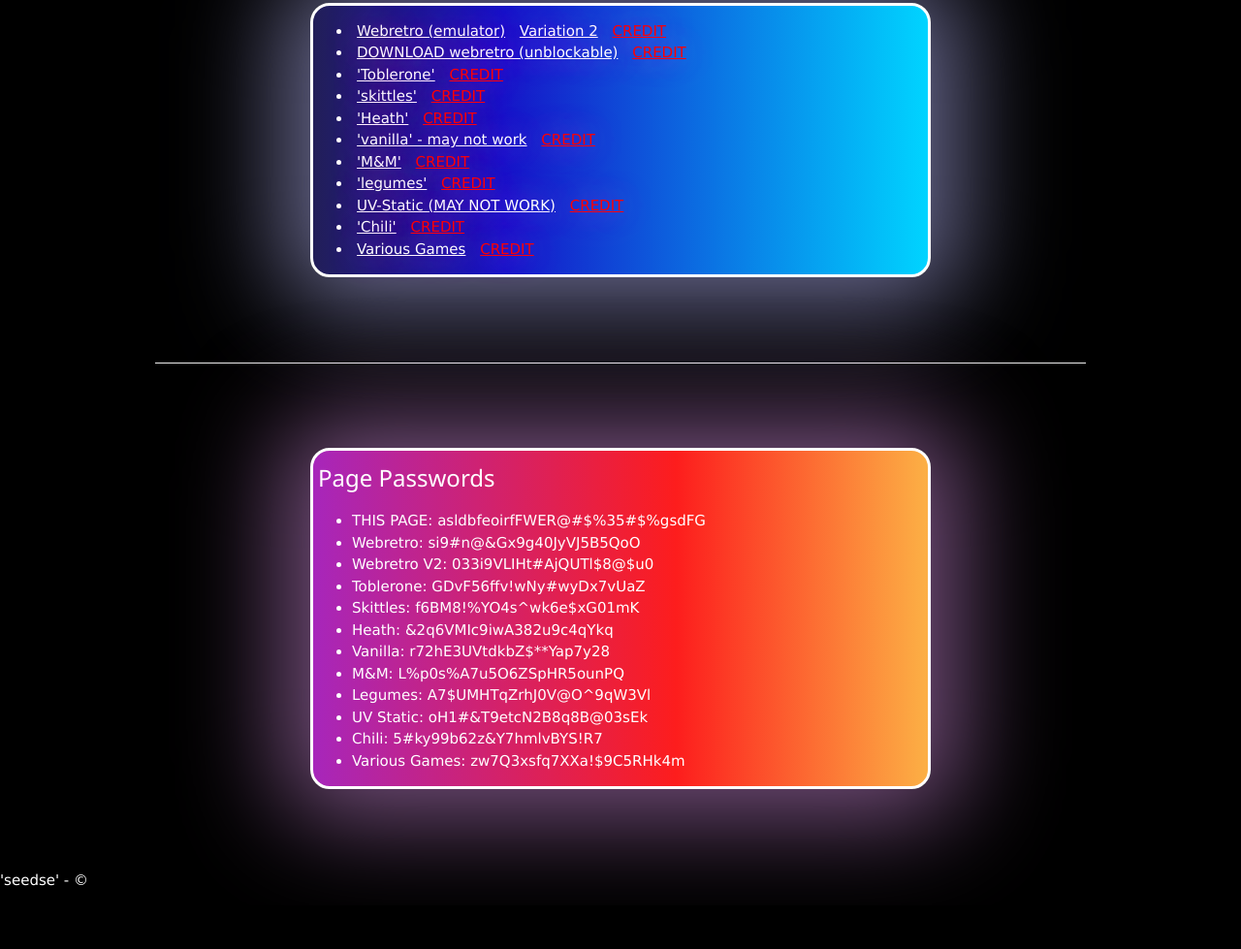
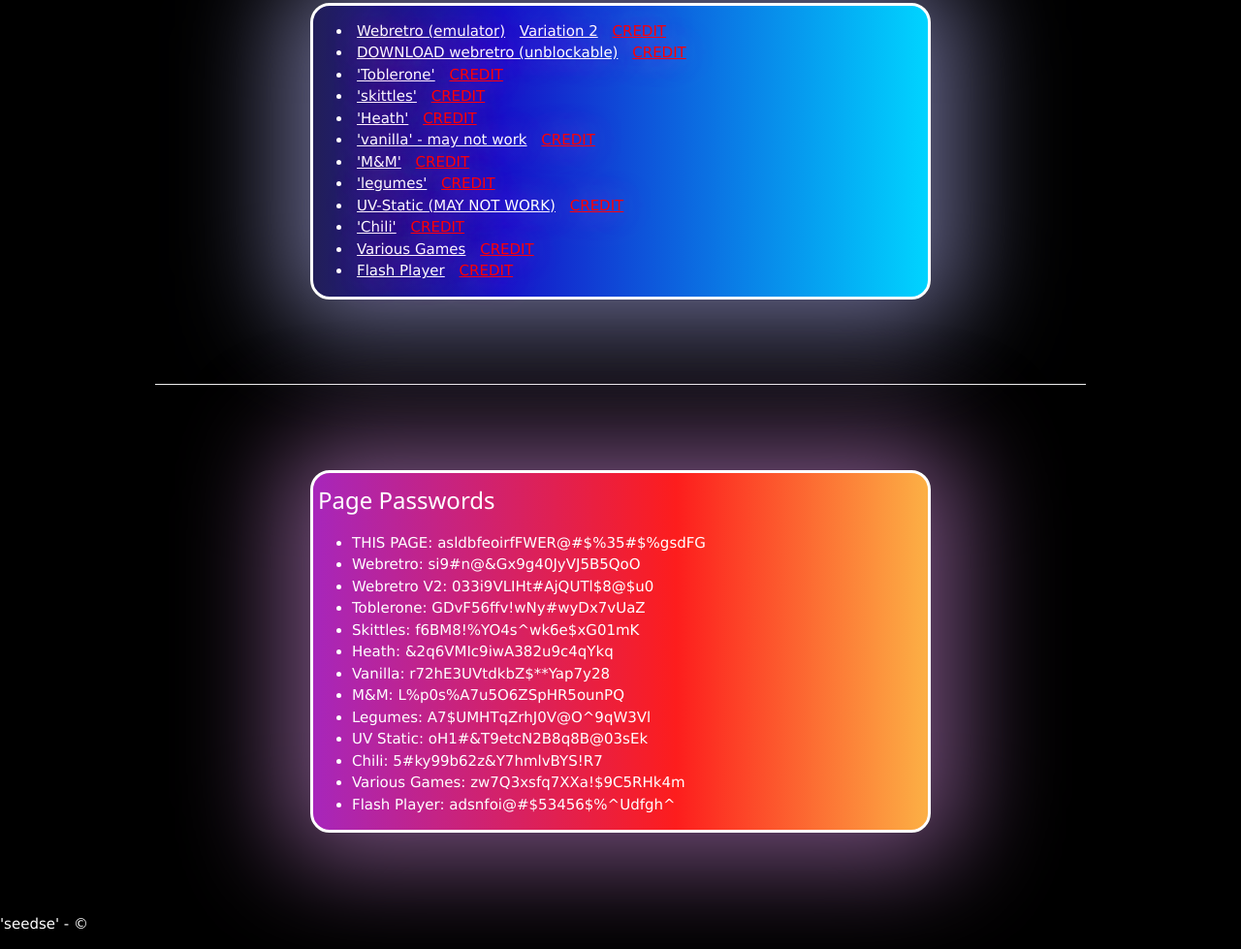
Before and after one commit to jamesmanogutemberg/main, a plain HTML site: page indexunencrypted.html in a window 1280 px wide. Shown: the part 326-1305 px from the top of the page at 97% size. Before the commit the page ends 1260 px from the top, so only its background shows below. Drawn offline with nearby package versions, Linux system fonts and the light colour scheme.

Commit message:
Update indexunencrypted.html

```diff
--- a/indexunencrypted.html
+++ b/indexunencrypted.html
@@ -86,7 +86,7 @@
     <li><a href="https://jamesmanogutemberg.github.io/UV-static" target="_blank">UV-Static (MAY NOT WORK)</a> <a href="https://github.com/titaniumnetwork-dev/Ultraviolet-Static-Archive" target="_blank" style="color:red;">CREDIT</a></li>
     <li><a href="https://jamesmanogutemberg.github.io/chili" target=_blank">'Chili'</a> <a href="https://github.com/CBGamesdev/chilibowlflash" target="_blank" style="color:red;">CREDIT</a></li>
     <li><a href="https://jamesmanogutemberg.github.io/various-games" target="_blank">Various Games</a> <a href="https://github.com/camwhaler/Games" target="_blank" style="color:red;">CREDIT</a></li>
-
+      <li><a href="https://jamesmanogutemberg.github.io/ruffle-player" target="_blank">Flash Player</a> <a href="https://github.com/gvvad/ruffle-web-player" target="_blank" style="color:red;">CREDIT</a></li>
   </ul>
 
   </div>
@@ -114,6 +114,7 @@
     <li>UV Static: oH1#&T9etcN2B8q8B@03sEk</li>
     <li>Chili: 5#ky99b62z&Y7hmlvBYS!R7</li>
     <li>Various Games: zw7Q3xsfq7XXa!$9C5RHk4m</li>
+    <li>Flash Player: adsnfoi@#$53456$%^Udfgh^</li>
   </ul>
   </div>
   </center>
```
